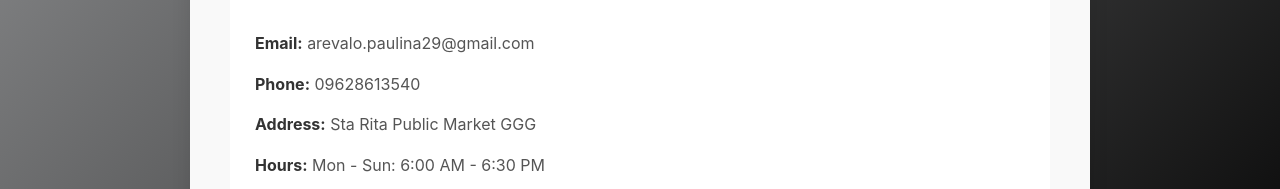
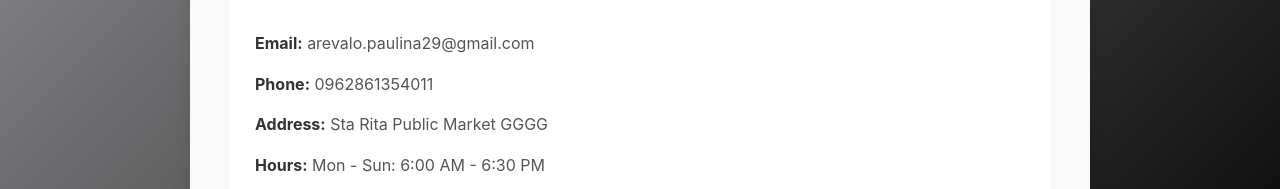
Before and after one commit to RamiroJAP/WEB_ENG_PROJECT, a React (Vite) app: page /about in a window 1280 px wide. Shown: the part 1743-1932 px from the top of the page. Built offline with nearby package versions, Linux system fonts and the light colour scheme; no server answers; the database is empty.

Commit message:
updated
-adding info

```diff
--- a/src/pages/about/About.jsx
+++ b/src/pages/about/About.jsx
@@ -83,8 +83,8 @@ export default function About() {
           <p>Have questions? We'd love to hear from you!</p>
           <div className="contact-info">
             <p><strong>Email:</strong> arevalo.paulina29@gmail.com</p>
-            <p><strong>Phone:</strong> 09628613540</p>
-            <p><strong>Address:</strong> Sta Rita Public Market GGG</p>
+            <p><strong>Phone:</strong> 0962861354011</p>
+            <p><strong>Address:</strong> Sta Rita Public Market GGGG</p>
             <p><strong>Hours:</strong> Mon - Sun: 6:00 AM - 6:30 PM  </p>
           </div>
         </section>
```
